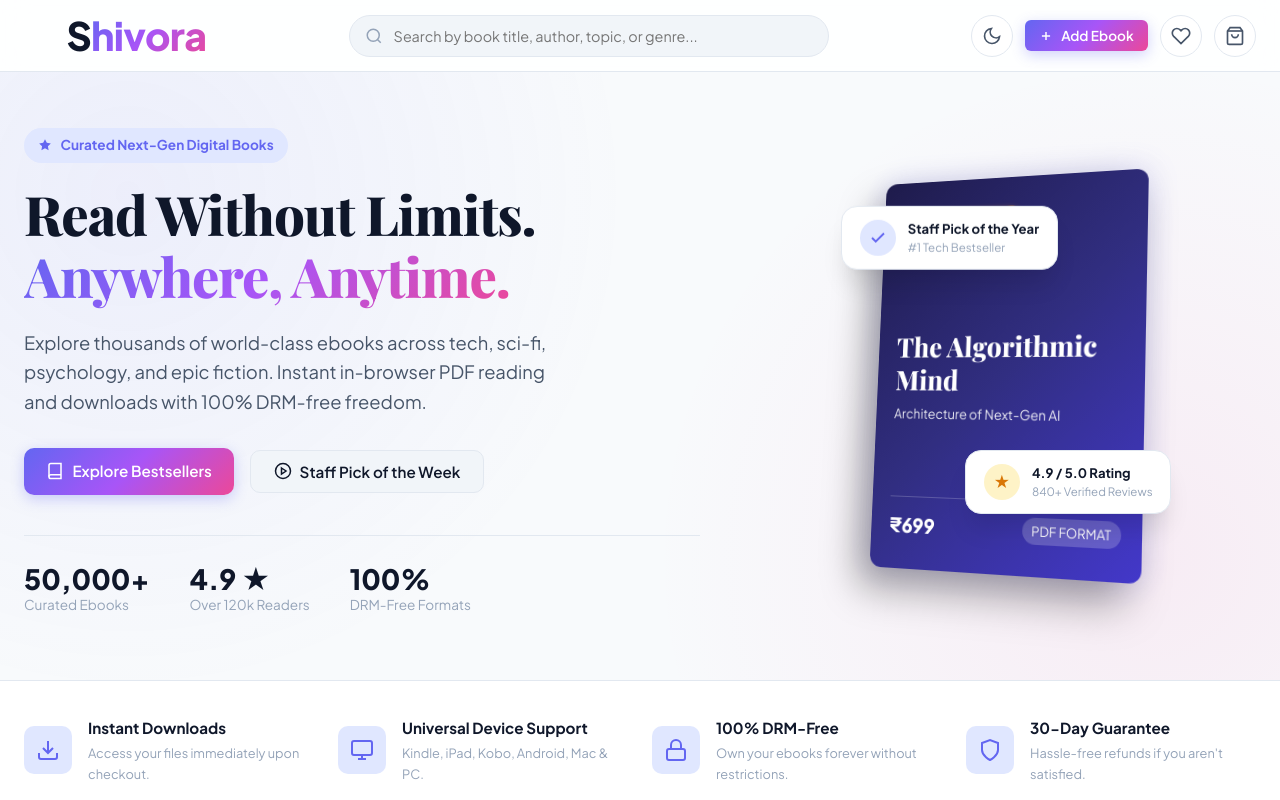
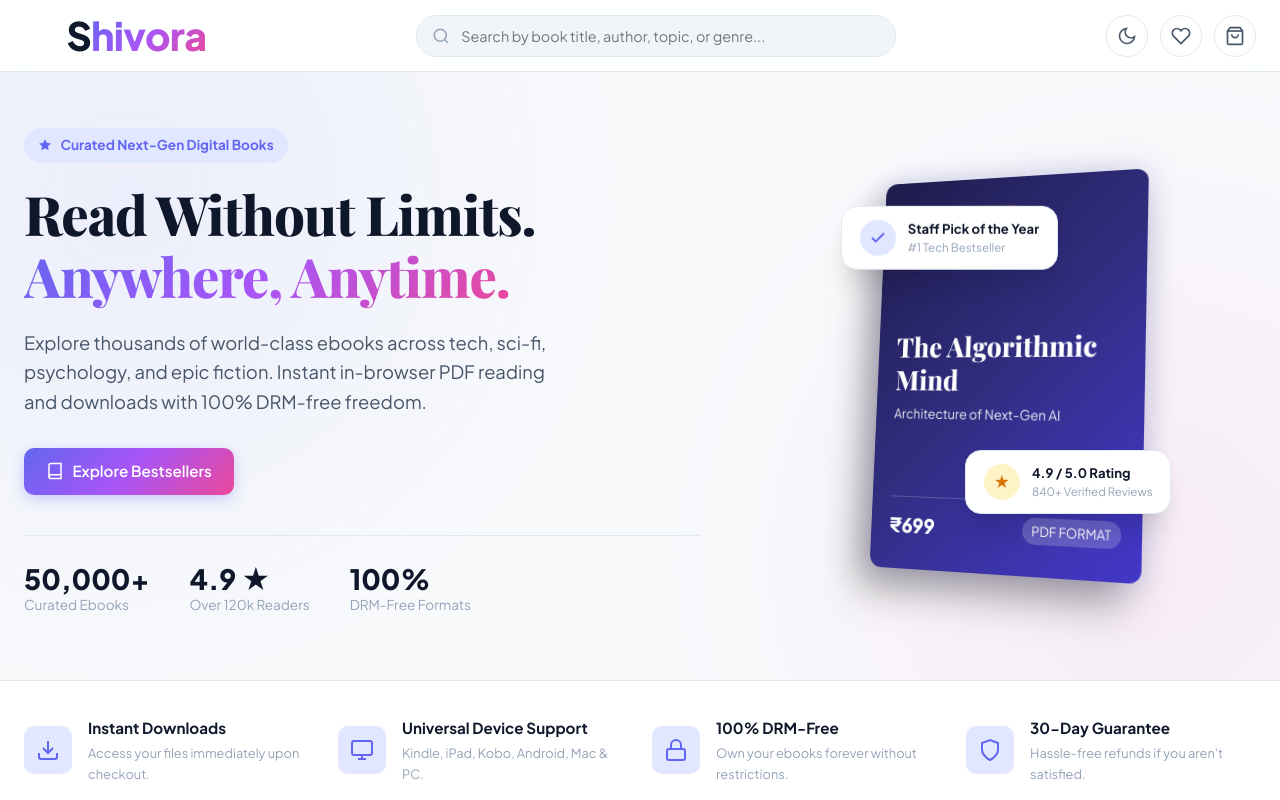
Before and after one commit to sangeetha-host/ebook-website-123, a plain HTML site: page index.html in a window 1280 px wide. Shown: the top 800 px of the page. Drawn offline with nearby package versions, Linux system fonts and the light colour scheme; a web font is replaced by a local one.

Commit message:
Update index.html

```diff
--- a/index.html
+++ b/index.html
@@ -7,7 +7,7 @@
   <meta name="description"
     content="BookVerse - Discover and read premium ebooks in high-quality PDF format with instant in-browser reader view.">
   <meta name="theme-color" content="#6366f1">
-  <title>BookVerse | The Modern Digital Bookstore</title>
+  <title>Shivora | The Modern Digital Bookstore</title>
 
   <!-- Google Fonts -->
   <link rel="preconnect" href="https://fonts.googleapis.com">
@@ -90,14 +90,7 @@
           </svg>
         </button>
 
-        <!-- Add Ebook Button -->
-        <button class="btn btn-primary btn-sm" onclick="openAddBookModal()" title="Add an ebook to store">
-          <svg width="14" height="14" viewBox="0 0 24 24" fill="none" stroke="currentColor" stroke-width="2.5">
-            <line x1="12" y1="5" x2="12" y2="19" />
-            <line x1="5" y1="12" x2="19" y2="12" />
-          </svg>
-          <span>Add Ebook</span>
-        </button>
+
 
         <!-- Wishlist Button -->
         <button class="btn-icon" id="wishlistOpenBtn" onclick="openWishlistDrawer()" aria-label="Open Wishlist"
@@ -166,13 +159,13 @@
               </svg>
               Explore Bestsellers
             </a>
-            <button class="btn btn-secondary" onclick="openProductModal('book-1')">
+            <!-- <button class="btn btn-secondary" onclick="openProductModal('book-1')">
               <svg width="18" height="18" viewBox="0 0 24 24" fill="none" stroke="currentColor" stroke-width="2">
                 <circle cx="12" cy="12" r="10" />
                 <polygon points="10 8 16 12 10 16 10 8" />
               </svg>
               Staff Pick of the Week
-            </button>
+            </button> -->
           </div>
 
           <!-- Hero Metrics / Social Proof -->
```
